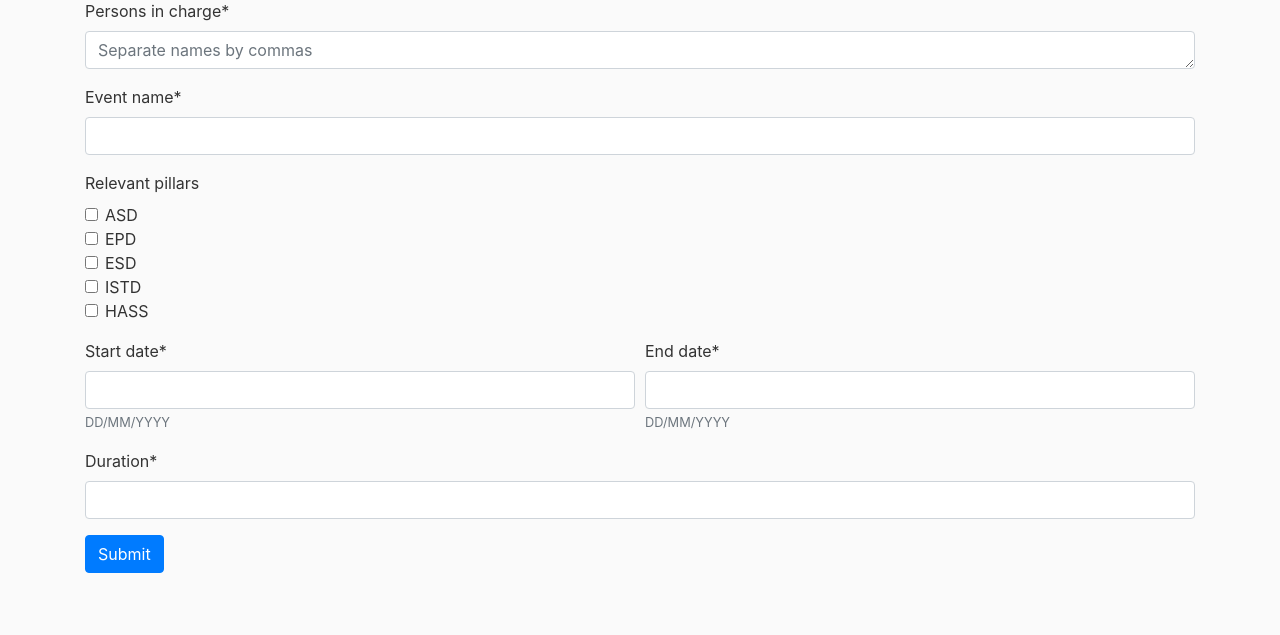
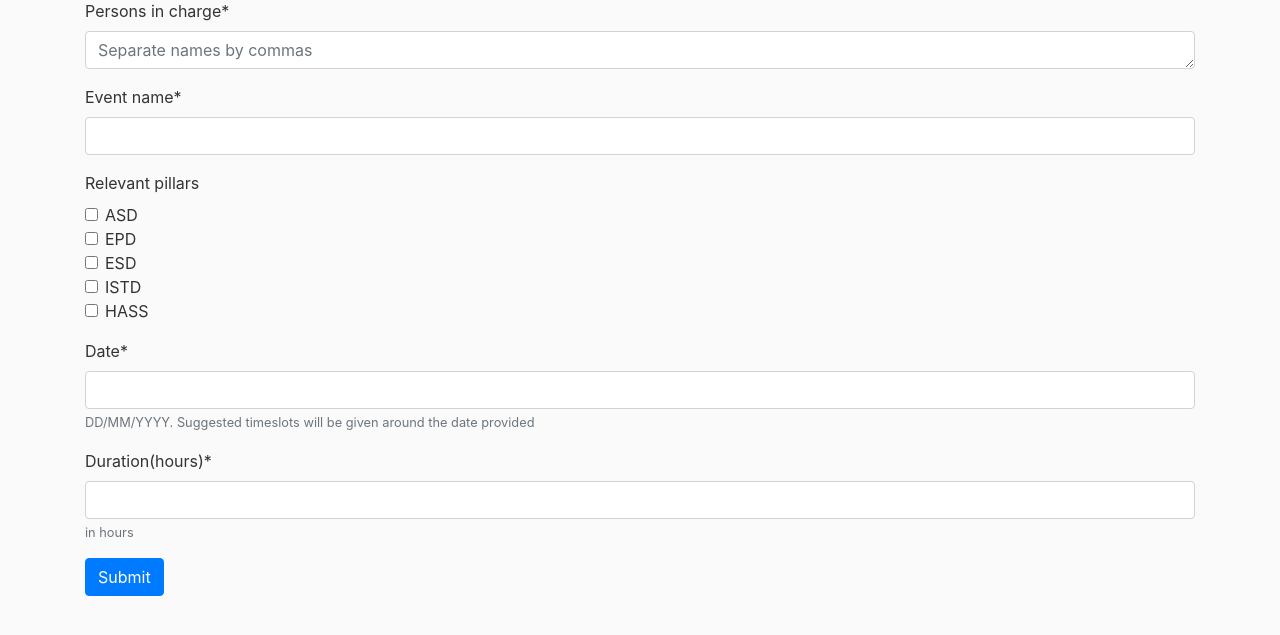
Before and after one commit to 2manslkh/sutd-scheduler-db, a Django app: page /add-event/ in a window 1280 px wide. Shown: the part 127-762 px from the top of the page. Run offline with Django 3.2, Linux system fonts and the light colour scheme; a user stored in the database is signed in; some libraries are stand-ins or nearby versions.

Commit message:
change in-vivo event form

```diff
--- a/django/mysite/formstoadmin/forms.py
+++ b/django/mysite/formstoadmin/forms.py
@@ -46,9 +46,8 @@ class EventRequestForm(forms.Form):
     persons_in_charge = forms.CharField(required=True, widget=forms.Textarea(attrs={'rows': 1, 'cols': 20, 'placeholder': "Separate names by commas"}))
     event_name = forms.CharField()
     relevant_pillars = forms.MultipleChoiceField(required=False, widget=forms.CheckboxSelectMultiple, choices=PILLARS)
-    start_date = forms.DateTimeField(input_formats=['%d/%m/%y'], help_text="DD/MM/YYYY")
-    end_date = forms.DateTimeField(input_formats=['%d/%m/%y'], help_text="DD/MM/YYYY")
-    duration = forms.DurationField()
+    date = forms.DateTimeField(input_formats=['%d/%m/%y'], help_text="DD/MM/YYYY. Suggested timeslots will be given around the date provided")
+    duration = forms.DurationField(label="Duration(hours)", help_text="in hours")
 
 
 class InputModuleInformation(forms.Form):
--- a/django/mysite/formstoadmin/models.py
+++ b/django/mysite/formstoadmin/models.py
@@ -31,6 +31,7 @@ class EventRequest(models.Model):
     persons_in_charge = models.CharField(max_length=200)
     event_name = models.CharField(max_length=200)
     relevant_pillars = MultiSelectField(choices=PILLARS)
-    start_date = models.DateTimeField()
-    end_date = models.DateTimeField()
+    date = models.CharField(max_length=200)
     duration = models.DurationField()
+    start_time = models.CharField(max_length=200)
+    end_time = models.CharField(max_length=200)
--- a/django/mysite/formstoadmin/templates/formstoadmin/addevent.html
+++ b/django/mysite/formstoadmin/templates/formstoadmin/addevent.html
@@ -15,18 +15,11 @@
  <form method="post">
     {% csrf_token %}
 
-      {{ form.persons_in_charge|as_crispy_field }}
-      {{ form.event_name|as_crispy_field }}
+    {{ form.persons_in_charge|as_crispy_field }}
+    {{ form.event_name|as_crispy_field }}
 
-      {{ form.relevant_pillars|as_crispy_field }}
-    <div class="form-row">
-      <div class="form-group col-md-6 mb-0">
-        {{ form.start_date|as_crispy_field }}
-      </div>
-      <div class="form-group col-md-6 mb-0">
-        {{ form.end_date|as_crispy_field }}
-      </div>
-    </div>
+    {{ form.relevant_pillars|as_crispy_field }}
+    {{form.date | as_crispy_field}}
 
     {{ form.duration|as_crispy_field }}
 
```
